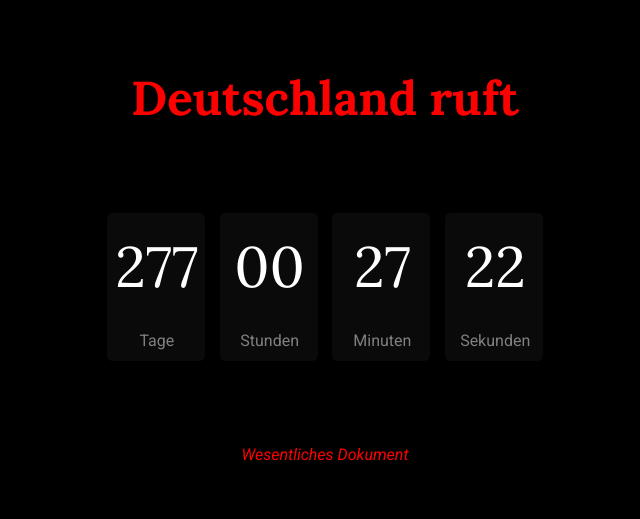
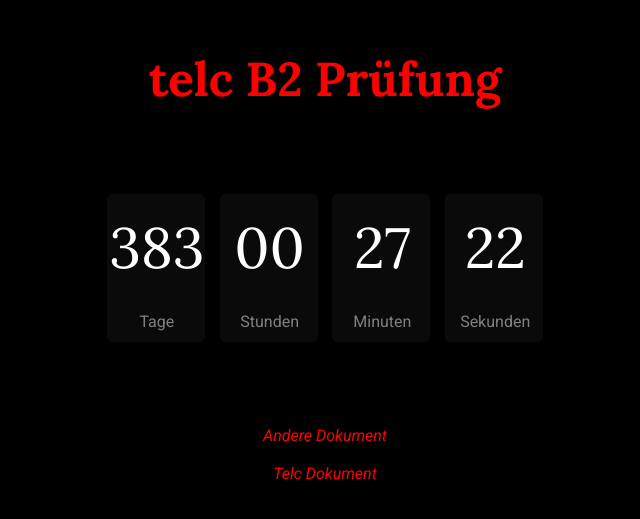
Before and after one commit to akramthedev/die-deutsch-traum, a React (Create React App) app: page / in a window 1280 px wide. Shown: the part 135-654 px from the top of the page, without its empty margins (315-955 px from the left). Built offline with nearby package versions, Linux system fonts and the light colour scheme.

Commit message:
Update Home.jsx

```diff
--- a/src/Home.jsx
+++ b/src/Home.jsx
@@ -2,7 +2,7 @@
 import './App.css';
 import {useNavigate} from 'react-router-dom'
 const Home = () => {
-  const targetDate = new Date('2025-10-01T00:00:00');
+  const targetDate = new Date('2026-01-15T00:00:00');
   const nav = useNavigate();
   const calculateTimeLeft = () => {
     const now = new Date();
@@ -70,7 +70,7 @@
     <div className='Home'>
       <div className="Home2">
         <h1>
-          Deutschland ruft
+          telc B2 Prüfung
         </h1>
         <div className="Timer">
           {formatTime()}
@@ -81,7 +81,13 @@
         <br />
         <span className='sojqefd'  onClick={()=>{nav('/Dokument')}} >
           <em>
-            Wesentliches Dokument
+            Andere Dokument
+          </em>
+        </span>
+        <br />
+        <span className='sojqefd'  onClick={()=>{nav('/Dokument-Telc')}} >
+          <em>
+            Telc Dokument
           </em>
         </span>
       </div>
```
